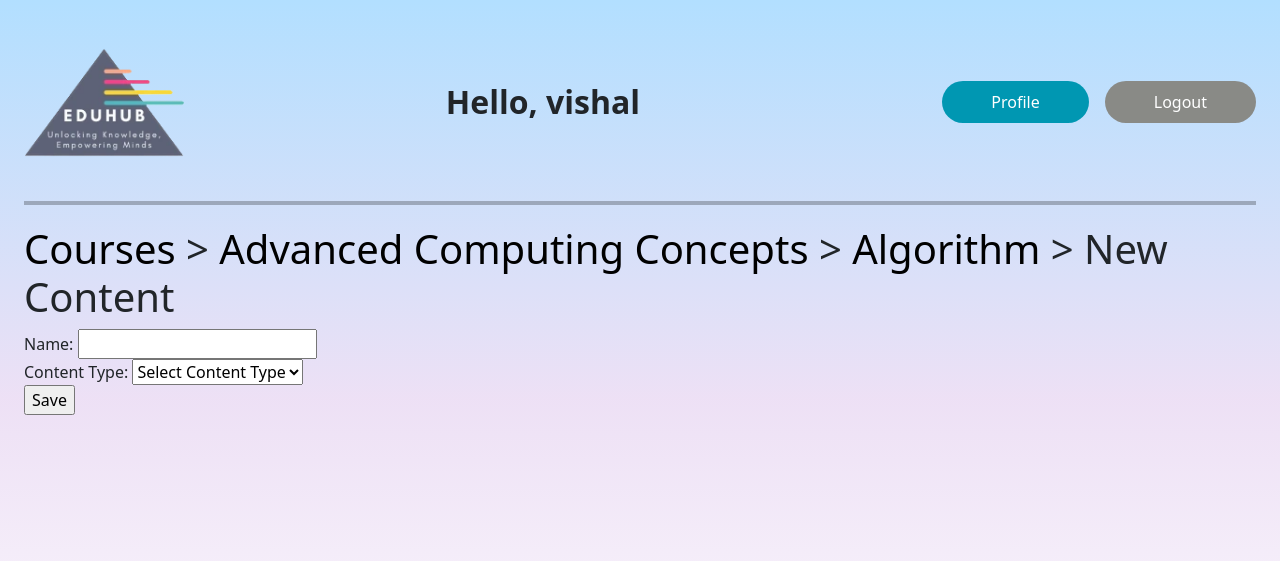
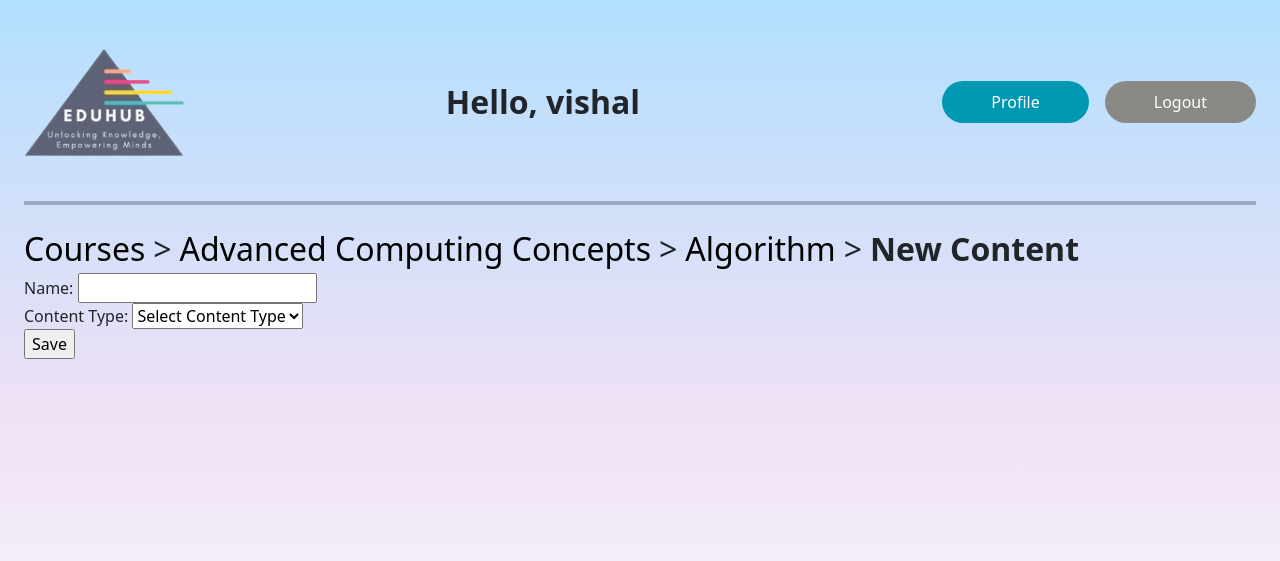
Before and after one commit to azhar9/COMP8347, a Django app: template onlinelearningapp/templates/add_content.html in a window 1280 px wide. Shown: the top 561 px of the page. Run offline with Django 4.2, Linux system fonts and the light colour scheme; the template is opened without the code that fills it: values that come from a table or form of the project are taken from there, others are empty; data comes from the database, SQL or seed files in the repository; some libraries are stand-ins or nearby versions.

Commit message:
add style in breadcrumbs

```diff
--- a/onlinelearningapp/templates/add_content.html
+++ b/onlinelearningapp/templates/add_content.html
@@ -6,12 +6,14 @@ Add Course Content
 {% endblock %}
 
 {% block content %}
-    <h1>
-        <a href="{% url 'home'%}">Courses</a> >
-        <a href="{% url 'course_detail' course.id %}">{{ course.name }}</a> >
-        <a href="{% url 'section_detail' courseid=course.id sectionid=section.id role=role %}" >{{ section.name }}</a> >
-        New Content
-    </h1>
+    <div class="d-flex flex-row align-items-center">
+        <a href="{% url 'home'%}" class="fs-2">Courses</a> <span class="fs-2 mx-2">></span>
+        <a href="{% url 'course_detail' course.id %}" class="fs-2">{{ course.name }}</a> <span
+            class="fs-2 mx-2">></span>
+        <a href="{% url 'section_detail' courseid=course.id sectionid=section.id role=role %}" class="fs-2">{{ section.name }}</a> <span
+            class="fs-2 mx-2">></span>
+        <span class="fs-2 fw-bold">New Content</span>
+    </div>
     <form method="post" enctype="multipart/form-data">
         {% csrf_token %}
         <input type="hidden" name="role" value="{{ role }}"/>
--- a/onlinelearningapp/templates/section_detail.html
+++ b/onlinelearningapp/templates/section_detail.html
@@ -7,11 +7,6 @@ Section Detail
 
 {% block content %}
 <div>
-    <h1>
-        <a href="{% url 'home'%}">Courses</a> >
-        <a href="{% url 'course_detail' course.id %}">{{ course.name }}</a> >
-        {{ section.name }}
-    </h1>
     <div class="d-flex flex-row align-items-center">
         <a href="{% url 'home'%}" class="fs-2">Courses</a> <span class="fs-2 mx-2">></span>
         <a href="{% url 'course_detail' course.id %}" class="fs-2">{{ course.name }}</a> <span
```
Also changed, not shown: onlinelearningapp/templates/add_section.html (+6 -5 lines), onlinelearningapp/templates/course_detail.html (+4 -4 lines).
